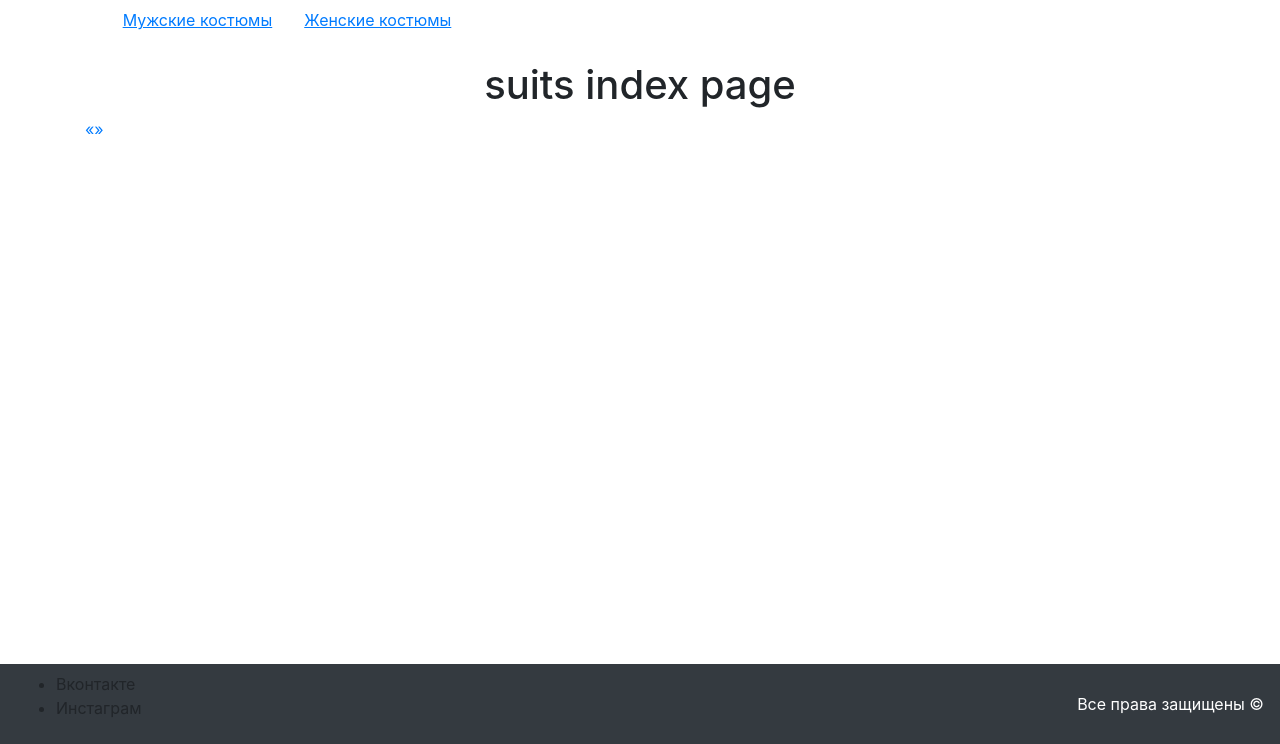
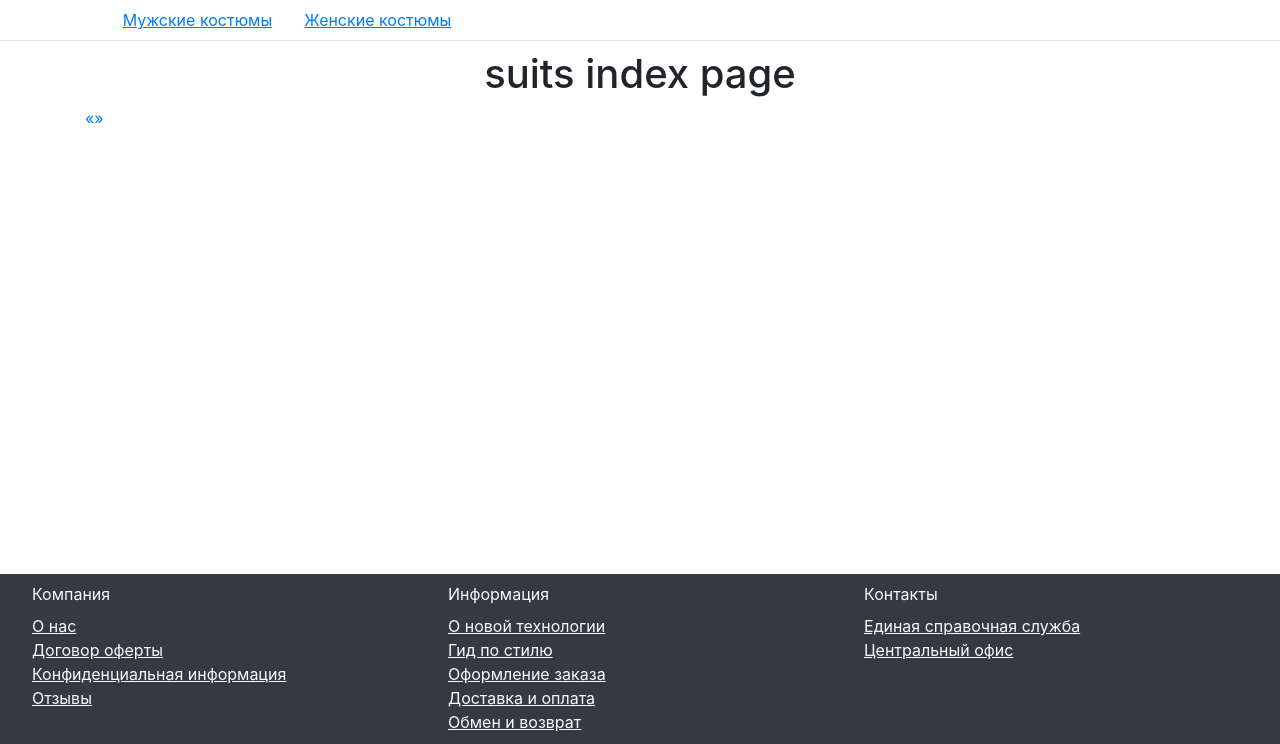
Before and after one commit to DamirZinatullin/avatar, a Python web app: template app/templates/index.html in a window 1280 px wide. Shown: the part 56-800 px from the top of the page. Run offline with Jinja, Linux system fonts and the light colour scheme; the template is opened without the code that fills it, so the values that code supplies are empty; some libraries are stand-ins or nearby versions.

Commit message:
Fixed footer buttons

```diff
--- a/app/static/css/style.css
+++ b/app/static/css/style.css
@@ -9,12 +9,34 @@
 
 #page-wrap {
     flex-grow: 1;
+    padding-bottom: 20px;
 }
 
 .navbar {
     border-radius: 0px;
 }
 
-footer #rights {
-    color: white;
+footer .navbar {
+    align-items: flex-start;
 }
+
+footer div {
+    margin-bottom: 10px;
+    text-align:left;
+    width: 33.33%;
+}
+
+footer ul {
+
+}
+
+footer li {
+    height: 24px;
+}
+
+hr{
+    width: 100%;
+    color: #FFFF00;
+    height: 1px;
+    margin: 0px;
+}
--- a/app/templates/base.html
+++ b/app/templates/base.html
@@ -57,52 +57,92 @@
         </ul>
         <ul class="nav navbar-nav navbar-right">
             <li class="nav-item">
-            <a class="nav-link text-light" href="{{ url_for('addresses') }}">Адреса</a>
+                <a class="nav-link text-light"
+                   href="{{ url_for('addresses') }}">Адреса</a>
             </li>
             <li class="nav-item">
-            <a class="nav-link text-light" href="{{ url_for('shipping_and_payment') }}">Доставка и оплата</a>
+                <a class="nav-link text-light"
+                   href="{{ url_for('shipping_and_payment') }}">Доставка и
+                    оплата</a>
             </li>
             <li class="nav-item">
-            <a class="nav-link text-light" href="{{ url_for_security('login') }}">Войти</a>
+                <a class="nav-link text-light"
+                   href="{{ url_for_security('login') }}">Войти</a>
             </li>
             <li class="nav-item">
-            <a class="nav-link text-light" href="{{ url_for_security('register') }}" tabindex="-1">Регистрация</a>
+                <a class="nav-link text-light"
+                   href="{{ url_for_security('register') }}" tabindex="-1">Регистрация</a>
             </li>
         </ul>
     </div>
 
 </nav>
-<div class="offset-md-1" style="height: 20px">
+<div class="offset-md-1" style="height: 40px">
     <ul class="nav">
         <li class="nav-item">
-    <a class="nav-link" href="{{ url_for('suits.man_suits') }}"><u>Мужские костюмы</u></a>
+            <a class="nav-link" href="{{ url_for('suits.man_suits') }}"><u>Мужские
+                костюмы</u></a>
         </li>
         <li class="nav-item">
-    <a class="nav-link" href="{{ url_for('suits.woman_suits') }}"><u>Женские костюмы</u></a>
+            <a class="nav-link" href="{{ url_for('suits.woman_suits') }}"><u>Женские
+                костюмы</u></a>
         </li>
     </ul>
 </div>
-<hr color="#C0C0C0">
+<hr>
 <div id="page-wrap" class="container">
     <div align="center">
         <h1>
             {% block content_title %}
             {% endblock %}
         </h1>
-    </div >
+    </div>
     {% block content %}
     {% endblock %}
 </div>
 <footer>
-    <nav class="navbar navbar-dark bg-dark">
-        <div id="social">
-            <ul>
-                <li>Вконтакте</li>
-                <li>Инстаграм</li>
+    <nav class="navbar navbar-dark bg-dark text-light nav-justified">
+        <div>
+            <ul class="nav flex-column"><span
+                    style="margin-left:16px">Компания</span>
+                <li>
+                    <u><a class="nav-link text-light" href="#">О нас</a></u>
+                </li>
+                <li>
+                    <u><a class="nav-link text-light" href="#">Договор
+                        оферты</a></u>
+                </li>
+                <li>
+                    <u><a class="nav-link text-light" href="#">Конфиденциальная
+                        информация</a></u>
+                </li>
+                <li>
+                    <u><a class="nav-link text-light" href="#">Отзывы</a></u>
+                </li>
             </ul>
         </div>
-        <div id="rights">
-            Все права защищены &copy;
+        <div>
+            <ul class="nav flex-column"><span style="margin-left:16px">Информация</span>
+                <li><u><a class="nav-link text-light" href="#">О новой
+                    технологии</a></u></li>
+                <li><u><a class="nav-link text-light" href="#">Гид по стилю</a></u>
+                </li>
+                <li><u><a class="nav-link text-light" href="#">Оформление
+                    заказа</a></u></li>
+                <li><u><a class="nav-link text-light" href="#">Доставка и
+                    оплата</a></u></li>
+                <li><u><a class="nav-link text-light" href="#">Обмен и
+                    возврат</a></u></li>
+            </ul>
+        </div>
+        <div>
+            <ul class="nav flex-column"><span
+                    style="margin-left:16px">Контакты</span>
+                <li><u><a class="nav-link text-light" href="#">Единая
+                    справочная служба</a></u></li>
+                <li><u><a class="nav-link text-light" href="#">Центральный
+                    офис</a></u></li>
+            </ul>
         </div>
     </nav>
 </footer>
```
Also changed, not shown: app/templates/index.html (+17 -16 lines). Lines whose indentation alone changed are shown as unchanged.
